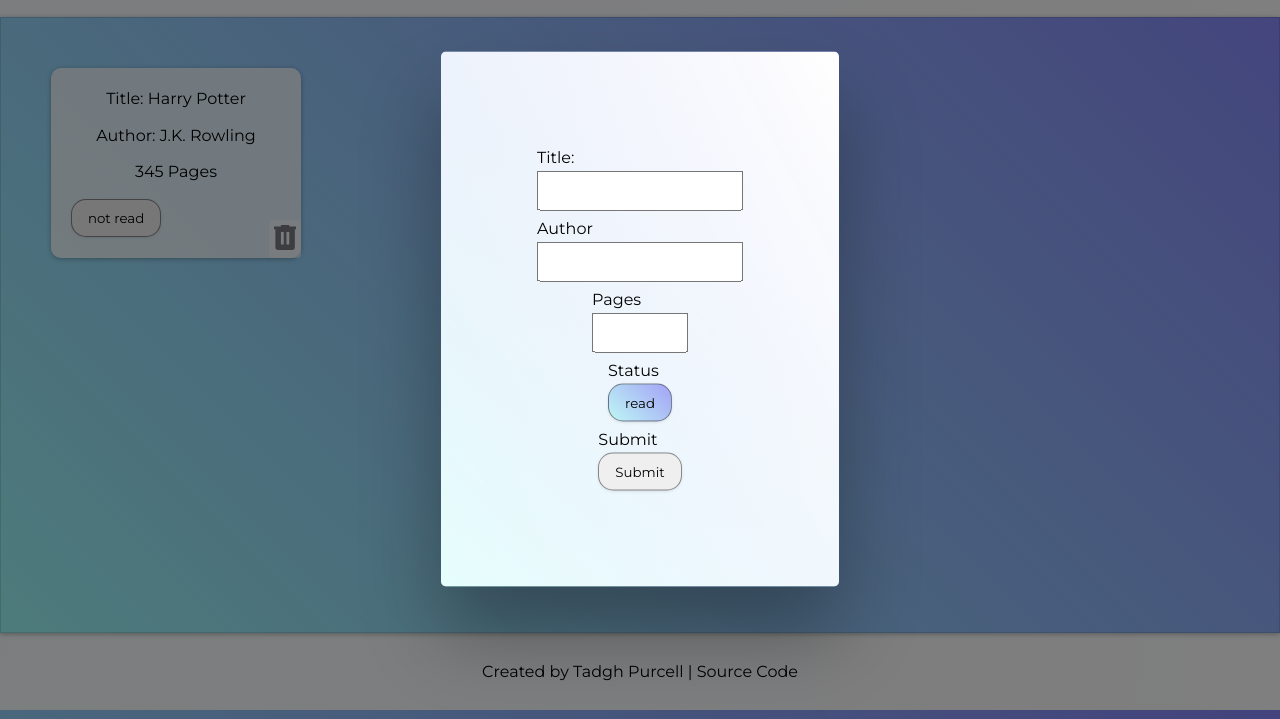
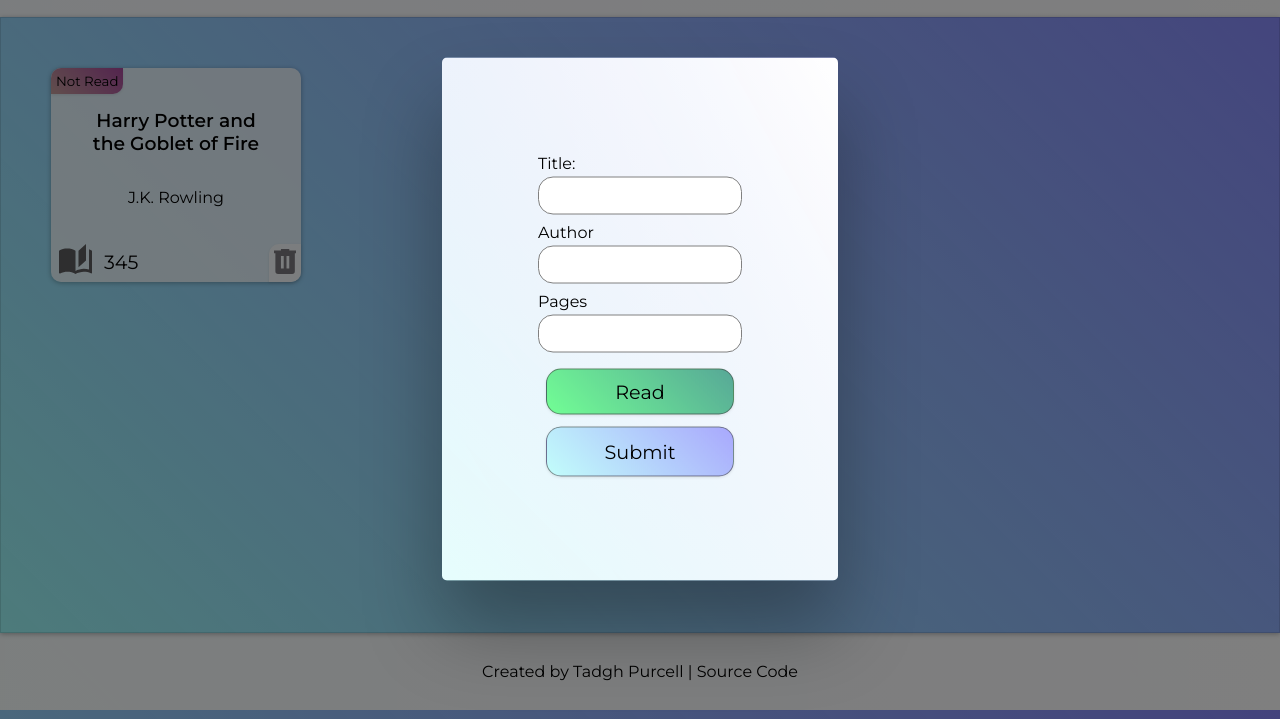
Before and after one commit to BigSmokeyBacon/library, a plain HTML site: page index.html in a window 1280 px wide. Both pictures are taken after a click on the button "+ New Book". Shown: the part 81-800 px from the top of the page. Drawn offline with Linux system fonts and the light colour scheme.

Commit message:
Style form and buttons

```diff
--- a/index.html
+++ b/index.html
@@ -26,23 +26,29 @@
         <label for="pages">Pages</label
         ><input type="number" name="pages" id="pages" min="10" max="10000" />
       </div>
-      <div class="btn-form-read-container">
-        <label for="status">Status</label>
-        <button class="btn btn-form-status read" type="button">read</button>
-      </div>
-      <div class="btn-submit-container">
-        <label for="submit">Submit</label>
+      <div class="btn-form-container">
+        <!-- <div class="btn-form-read-container"> -->
+        <button class="btn btn-form-status read" type="button">Read</button>
+        <!-- </div> -->
+        <!-- <div class="btn-submit-container"> -->
         <button class="btn btn-form-submit" type="submit">Submit</button>
+        <!-- </div> -->
       </div>
     </form>
 
     <div class="book-display">
       <div class="card card--0">
-        <div class="card-title">Title: Harry Potter</div>
-        <div class="card-author">Author: J.K. Rowling</div>
-        <div class="card-pages">345 Pages</div>
+        <h3 class="card-title">Harry Potter and the Goblet of Fire</h3>
+        <p class="card-author">J.K. Rowling</p>
+        <div class="card-pages">
+          <svg xmlns="http://www.w3.org/2000/svg" viewBox="1 2 22 20">
+            <path
+              d="M19 2L14 6.5V17.5L19 13V2M6.5 5C4.55 5 2.45 5.4 1 6.5V21.16C1 21.41 1.25 21.66 1.5 21.66C1.6 21.66 1.65 21.59 1.75 21.59C3.1 20.94 5.05 20.5 6.5 20.5C8.45 20.5 10.55 20.9 12 22C13.35 21.15 15.8 20.5 17.5 20.5C19.15 20.5 20.85 20.81 22.25 21.56C22.35 21.61 22.4 21.59 22.5 21.59C22.75 21.59 23 21.34 23 21.09V6.5C22.4 6.05 21.75 5.75 21 5.5V19C19.9 18.65 18.7 18.5 17.5 18.5C15.8 18.5 13.35 19.15 12 20V6.5C10.55 5.4 8.45 5 6.5 5Z"
+            /></svg
+          ><span>345</span>
+        </div>
         <div class="card-btns">
-          <button class="btn btn-card-read" type="button">not read</button>
+          <button class="btn btn-card-read" type="button">Not Read</button>
           <button class="btn btn-card-remove" type="button">
             <svg xmlns="http://www.w3.org/2000/svg" viewBox="4 3 16 18">
               <path
--- a/script.js
+++ b/script.js
@@ -35,16 +35,16 @@
   authorInput.value = "";
   pagesInput.value = "";
   btnFormRead.classList.add("read");
-  btnFormRead.textContent = "read";
+  btnFormRead.textContent = "Read";
 };
 
 //Book read status form
 btnFormRead.addEventListener("click", function () {
   btnFormRead.classList.toggle("read");
   if (btnFormRead.classList.contains("read")) {
-    btnFormRead.textContent = "read";
+    btnFormRead.textContent = "Read";
   } else {
-    btnFormRead.textContent = "not read";
+    btnFormRead.textContent = "Not Read";
   }
 });
 
@@ -67,14 +67,20 @@
     bookDisplay.insertAdjacentHTML(
       "afterbegin",
       `<div class="card card--${i}">
-      <div class="card-title">Title: ${book.title}</div>
-      <div class="card-author">Author: ${book.author}</div>
-      <div class="card-pages">${book.pages} Pages</div>
+      <h3 class="card-title">${book.title}</h3>
+      <p class="card-author">${book.author}</p>
+      <div class="card-pages">
+          <svg xmlns="http://www.w3.org/2000/svg" viewBox="1 2 22 20">
+            <path
+              d="M19 2L14 6.5V17.5L19 13V2M6.5 5C4.55 5 2.45 5.4 1 6.5V21.16C1 21.41 1.25 21.66 1.5 21.66C1.6 21.66 1.65 21.59 1.75 21.59C3.1 20.94 5.05 20.5 6.5 20.5C8.45 20.5 10.55 20.9 12 22C13.35 21.15 15.8 20.5 17.5 20.5C19.15 20.5 20.85 20.81 22.25 21.56C22.35 21.61 22.4 21.59 22.5 21.59C22.75 21.59 23 21.34 23 21.09V6.5C22.4 6.05 21.75 5.75 21 5.5V19C19.9 18.65 18.7 18.5 17.5 18.5C15.8 18.5 13.35 19.15 12 20V6.5C10.55 5.4 8.45 5 6.5 5Z"
+            /></svg
+          ><span>${book.pages}</span>
+        </div>
       <div class="card-btns">
       <button class="btn btn-card-read ${
-        book.readStatus === "true" ? "read" : ""
+        book.readStatus === "true" ? "Read" : ""
       }" type="button">${
-        book.readStatus === "true" ? "read" : "not read"
+        book.readStatus === "true" ? "Read" : "Not Read"
       }</button>
           <button class="btn btn-card-remove" type="button">
           <svg xmlns="http://www.w3.org/2000/svg" viewBox="4 3 16 18">
@@ -99,9 +105,9 @@
       console.log(myLibrary[i].readStatus);
       btn.classList.toggle("read");
       if (btn.classList.contains("read")) {
-        btn.textContent = "read";
+        btn.textContent = "Read";
       } else {
-        btn.textContent = "not read";
+        btn.textContent = "Not Read";
       }
     });
   });
@@ -177,9 +183,9 @@
     console.log(myLibrary[i].readStatus);
     btn.classList.toggle("read");
     if (btn.classList.contains("read")) {
-      btn.textContent = "read";
+      btn.textContent = "Read";
     } else {
-      btn.textContent = "not read";
+      btn.textContent = "Not Read";
     }
   });
 });
--- a/style.css
+++ b/style.css
@@ -51,8 +51,6 @@
   transform: translate(-50%, -50%);
   display: flex;
   flex-direction: column;
-  align-items: center;
-  justify-content: center;
   z-index: 3;
   padding: 6rem;
   border-radius: 5px;
@@ -100,9 +98,14 @@
   gap: 4px;
 }
 
+input {
+  padding: 10px;
+}
+
 input,
 button {
-  padding: 10px;
+  border: 1px solid gray;
+  border-radius: 15px;
   font-family: inherit;
 }
 
@@ -120,7 +123,7 @@
 .card {
   position: relative;
   display: grid;
-  padding: 20px;
+  padding: 32px;
   place-items: center;
   gap: 16px;
   height: 150px;
@@ -159,6 +162,16 @@
   color: black;
 }
 
+.btn-form-container {
+  padding: 8px;
+  display: flex;
+  gap: 12px;
+}
+.btn-form-status {
+  font-size: 1.2rem;
+}
+
+.btn-form-submit,
 .btn-new {
   font-size: 1.2rem;
   background-color: rgba(255, 255, 255, 0.75);
@@ -167,9 +180,35 @@
     rgba(156, 252, 247, 0.6),
     rgb(112 110 251 / 0.6)
   );
+  border-radius: 15px;
+}
+/* .btn-new {
+  font-size: 1.2rem;
+  background-color: rgba(255, 255, 255, 0.75);
+  background-image: linear-gradient(
+    45deg,
+    rgba(156, 252, 247, 0.6),
+    rgb(112 110 251 / 0.6)
+  );
+  border-radius: 15px;
+} */
+
+.btn-form-submit {
+  padding: 12px;
 }
 
-.btn-new:hover {
+.btn-form-status {
+  background-color: #ff0000ed;
+  background-image: linear-gradient(
+    45deg,
+    rgba(156, 252, 247, 0.6),
+    rgb(112 110 251 / 0.6)
+  );
+}
+
+.btn-new:hover,
+.btn-form-submit:hover,
+.btn-form-status:hover {
   transform: scale(1.05);
   box-shadow: 1px 1px 4px rgba(0, 0, 0, 0.2);
 }
@@ -185,35 +224,79 @@
 
 button {
   padding: 10px 16px;
-  border-radius: 15px;
   border: 1px solid rgb(62 62 62 / 58%);
   box-shadow: 0px 1px 3px rgba(0, 0, 0, 0.1);
 }
 .btn-card-read {
   /* margin-left: 75px; */
+  position: absolute;
+  left: 0;
+  top: 0;
+  border: none;
+  background-color: #ff0000ed;
+  background-image: linear-gradient(
+    45deg,
+    rgba(156, 252, 247, 0.6),
+    rgb(112 110 251 / 0.6)
+  );
+  /* background-color: #32ff00; */
+  /* box-shadow: none; */
+  padding: 5px;
+  border-radius: 10px 0px 10px 0px;
+}
+
+.read {
+  background-color: #32ff00;
 }
 .btn-card-remove {
   padding: 5px;
-  border-radius: 4px;
-  justify-self: end;
+  border-radius: 10px 0px 10px 0px;
+  /* justify-self: end; */
   position: absolute;
   /* margin-left: 10px; */
   right: 0;
   bottom: 0;
   /* overflow: hidden; */
   border: none;
-  background-color: rgba(255, 255, 255, 0.6);
-  box-shadow: none;
+  background-color: rgba(255, 255, 255, 0.75);
+  /* box-shadow: none; */
 }
-svg {
+.btn-card-remove svg {
   height: 25px;
   fill: #7b787e;
 }
 
-svg:hover {
+.btn-card-remove svg:hover {
   fill: #ff0000ed;
 }
 
+.card-pages {
+  position: absolute;
+  left: 0;
+  bottom: 0;
+  display: flex;
+  align-items: center;
+  justify-content: center;
+  gap: 12px;
+  padding: 8px;
+}
+
+.card-pages svg {
+  /* filter: opacity(0.7); */
+  /* border: 1px solid red; */
+  /* padding: 50px; */
+  height: 30px;
+  /* fill: #7b787e; */
+  fill: #5d5c5f;
+  /* fill: black; */
+}
+.card-pages span {
+  align-self: flex-end;
+  font-size: 1.2rem;
+}
+.btn-card-read svg {
+  height: 25px;
+}
 a {
   text-decoration: none;
   color: black;
@@ -222,3 +305,9 @@
 a:hover {
   color: rgb(112 110 251);
 }
+
+.card-title {
+  font-weight: 550;
+  color: black;
+  text-align: center;
+}
```
Also changed, not shown: img/book-open-page-variant-outline.svg (added), img/book-open-page-variant.svg (added), img/eye.svg (added).
